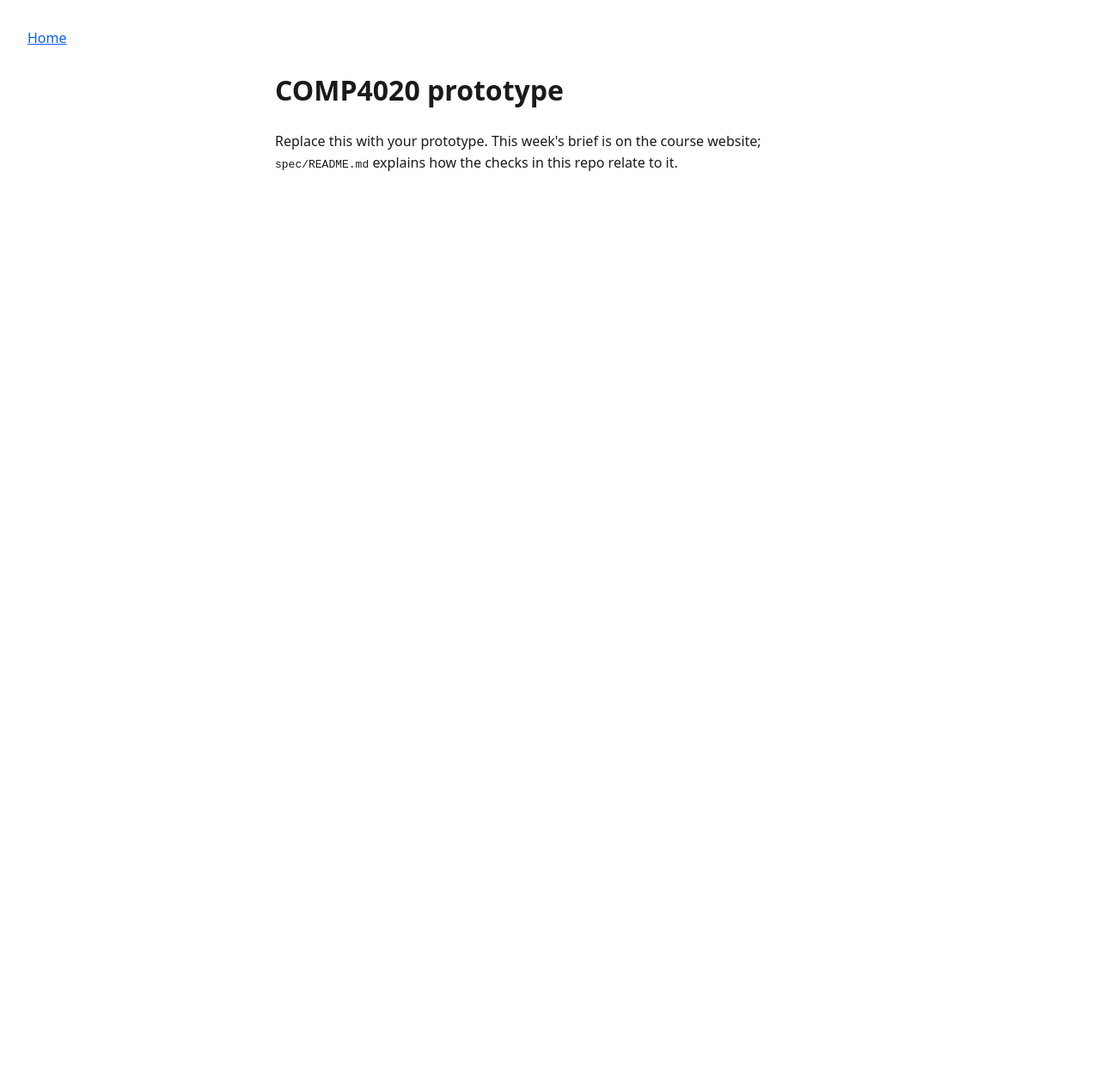
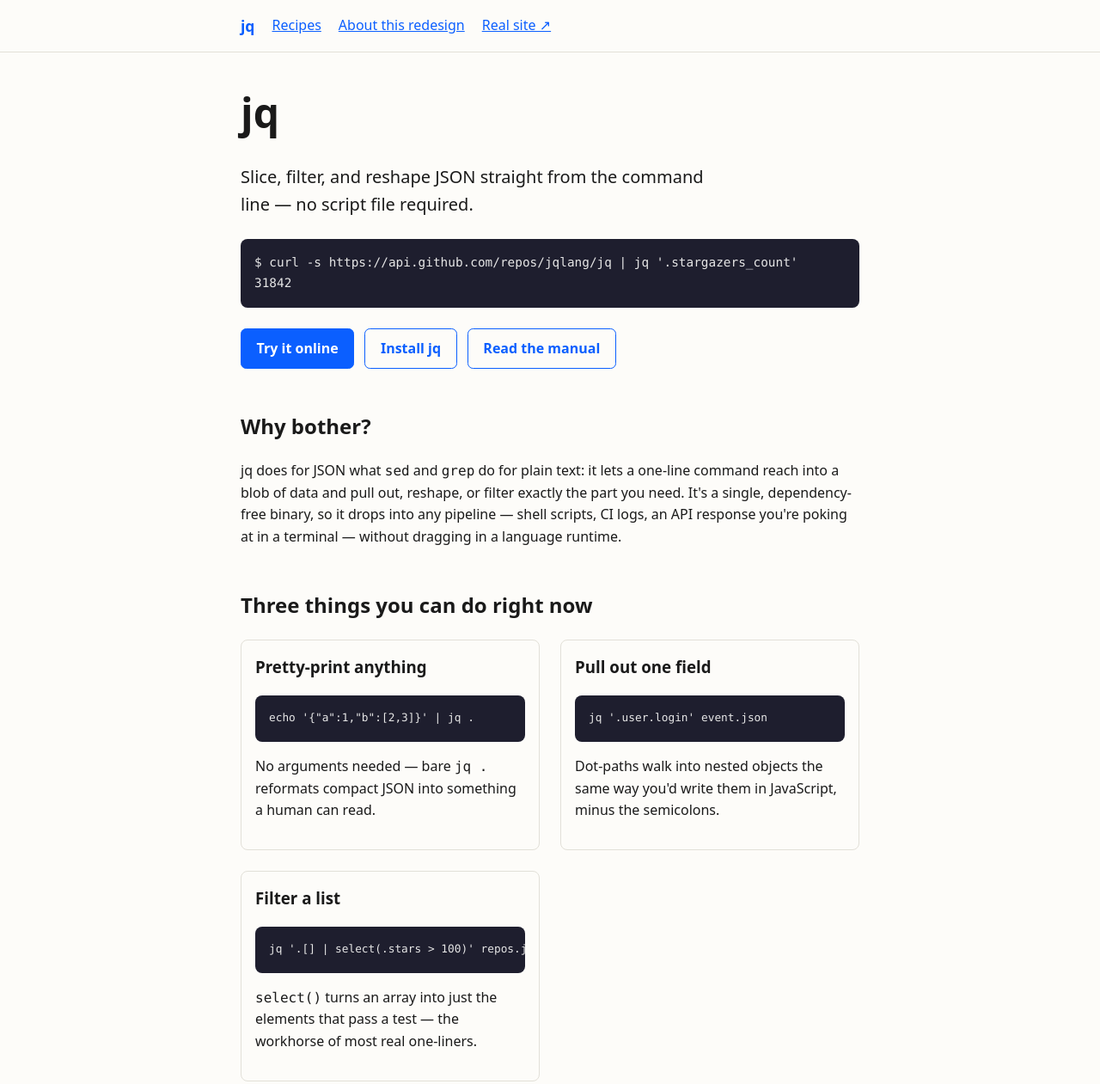
Before and after one commit to comp4020-agentic-coding-studio/comp4020-crit2-shitao, a website built with Vite: page index.html in a window 1280 px wide. Shown: the top 1261 px of the page at 86% size. Before the commit the page ends 800 px from the top, so only its background shows below. Built offline with nearby package versions, Linux system fonts and the light colour scheme.

Commit message:
site: redesign jq homepage with example above the fold

```diff
--- a/index.html
+++ b/index.html
@@ -3,22 +3,99 @@
   <head>
     <meta charset="UTF-8" />
     <meta name="viewport" content="width=device-width, initial-scale=1.0" />
-    <title>COMP4020 prototype</title>
+    <title>jq, redesigned — a command-line JSON processor</title>
     <link rel="stylesheet" href="./styles.css" />
   </head>
   <body>
     <header>
       <nav aria-label="Primary">
-        <a href="./">Home</a>
+        <a href="./" class="brand">jq</a>
+        <a href="#recipes">Recipes</a>
+        <a href="#redesign">About this redesign</a>
+        <a href="https://jqlang.org/">Real site ↗</a>
       </nav>
     </header>
     <main>
-      <h1>COMP4020 prototype</h1>
-      <p data-testid="intro">
-        Replace this with your prototype. This week's brief is on the course website;
-        <code>spec/README.md</code> explains how the checks in this repo relate to it.
+      <section class="hero">
+        <h1>jq</h1>
+        <p class="tagline">
+          Slice, filter, and reshape JSON straight from the command line — no
+          script file required.
+        </p>
+        <figure class="example" aria-label="A worked example">
+          <pre><code>$ curl -s https://api.github.com/repos/jqlang/jq | jq '.stargazers_count'
+31842</code></pre>
+        </figure>
+        <div class="cta-row">
+          <a class="button primary" href="https://jqplay.org/">Try it online</a>
+          <a class="button" href="https://jqlang.org/download/">Install jq</a>
+          <a class="button" href="https://jqlang.org/manual/">Read the manual</a>
+        </div>
+      </section>
+
+      <section class="why">
+        <h2>Why bother?</h2>
+        <p>
+          jq does for JSON what <code>sed</code> and <code>grep</code> do for
+          plain text: it lets a one-line command reach into a blob of data and
+          pull out, reshape, or filter exactly the part you need. It's a
+          single, dependency-free binary, so it drops into any pipeline —
+          shell scripts, CI logs, an API response you're poking at in a
+          terminal — without dragging in a language runtime.
+        </p>
+      </section>
+
+      <section id="recipes" class="recipes">
+        <h2>Three things you can do right now</h2>
+        <div class="recipe-grid">
+          <article class="recipe">
+            <h3>Pretty-print anything</h3>
+            <pre><code>echo '{"a":1,"b":[2,3]}' | jq .</code></pre>
+            <p>No arguments needed — bare <code>jq .</code> reformats compact
+              JSON into something a human can read.</p>
+          </article>
+          <article class="recipe">
+            <h3>Pull out one field</h3>
+            <pre><code>jq '.user.login' event.json</code></pre>
+            <p>Dot-paths walk into nested objects the same way you'd write
+              them in JavaScript, minus the semicolons.</p>
+          </article>
+          <article class="recipe">
+            <h3>Filter a list</h3>
+            <pre><code>jq '.[] | select(.stars > 100)' repos.json</code></pre>
+            <p><code>select()</code> turns an array into just the elements
+              that pass a test — the workhorse of most real one-liners.</p>
+          </article>
+        </div>
+      </section>
+
+      <section id="redesign" class="redesign">
+        <h2>About this redesign</h2>
+        <p>
+          I like jq: it's small, fast, dependency-free, and I reach for it
+          most days. But its homepage,
+          <a href="https://jqlang.org/">jqlang.org</a>, spends its first
+          screen on a download panel and its next several screens on a
+          changelog running back to 2013 — useful once you already know jq,
+          but it never shows a newcomer what the tool actually does. There's
+          no example anywhere on the page; you have to click through to the
+          tutorial or manual before seeing jq run on real input.
+        </p>
+        <p>
+          This page moves a worked example above the fold, replaces the
+          release history with three runnable recipes, and rewrites the pitch
+          in plainer language. It links back to the real site for downloads,
+          the manual, and everything else jq actually needs to ship — this is
+          a better front door, not a replacement project.
+        </p>
+      </section>
+    </main>
+    <footer>
+      <p>
+        Not affiliated with the jq maintainers. Original project:
+        <a href="https://github.com/jqlang/jq">github.com/jqlang/jq</a>.
       </p>
-    </main>
+    </footer>
     <script type="module" src="./main.ts"></script>
   </body>
 </html>
--- a/main.ts
+++ b/main.ts
@@ -1,8 +1,4 @@
-// Your prototype's TypeScript goes here. This file exists so the lint
-// sensor has something to check from day one. If the week's spec rules out
-// JavaScript, delete this file and the script tag in index.html — the site
-// you ship has to meet the spec, not the template's defaults.
-const intro = document.querySelector<HTMLElement>('[data-testid="intro"]');
-if (intro) {
-  intro.dataset.ready = "true";
+const nav = document.querySelector<HTMLElement>('nav[aria-label="Primary"]');
+if (nav) {
+  nav.dataset.ready = "true";
 }
--- a/styles.css
+++ b/styles.css
@@ -1,16 +1,146 @@
+:root {
+  color-scheme: light;
+
+  --ink: #1a1a1a;
+  --paper: #fdfcf9;
+  --accent: #0b5fff;
+  --code-bg: #1e1e2e;
+  --code-fg: #e6e6e6;
+  --rule: #e2e0d8;
+}
+
+* {
+  box-sizing: border-box;
+}
+
 body {
   margin: 0;
-  padding: 2rem;
   font-family: system-ui, sans-serif;
   line-height: 1.6;
-  color: #1a1a1a;
+  color: var(--ink);
+  background: var(--paper);
+}
+
+header {
+  border-bottom: 1px solid var(--rule);
+}
+
+a {
+  color: var(--accent);
+}
+
+nav[aria-label="Primary"] {
+  max-width: 48rem;
+  margin: 0 auto;
+  display: flex;
+  gap: 1.25rem;
+  padding: 1rem 1.5rem;
+  align-items: center;
+  flex-wrap: wrap;
+}
+
+.brand {
+  font-weight: 700;
+  font-size: 1.1rem;
+  text-decoration: none;
 }
 
 main {
-  max-width: 40rem;
+  max-width: 48rem;
   margin: 0 auto;
+  padding: 2rem 1.5rem 4rem;
 }
 
-a {
-  color: #0b5fff;
+section {
+  margin-bottom: 3rem;
 }
+
+.hero h1 {
+  font-size: 3rem;
+  margin: 0 0 0.5rem;
+}
+
+.tagline {
+  font-size: 1.25rem;
+  max-width: 34rem;
+}
+
+pre {
+  background: var(--code-bg);
+  color: var(--code-fg);
+  padding: 1rem;
+  border-radius: 0.5rem;
+  overflow-x: auto;
+  font-size: 0.9rem;
+}
+
+code {
+  font-family: "SF Mono", Menlo, Consolas, monospace;
+}
+
+.example {
+  margin: 1.5rem 0;
+}
+
+.cta-row {
+  display: flex;
+  gap: 0.75rem;
+  flex-wrap: wrap;
+}
+
+.button {
+  display: inline-block;
+  padding: 0.6rem 1.1rem;
+  border-radius: 0.4rem;
+  border: 1px solid var(--accent);
+  text-decoration: none;
+  font-weight: 600;
+}
+
+.button.primary {
+  background: var(--accent);
+  color: white;
+}
+
+.button:not(.primary) {
+  color: var(--accent);
+}
+
+.recipe-grid {
+  display: grid;
+  gap: 1.5rem;
+  grid-template-columns: repeat(auto-fit, minmax(15rem, 1fr));
+}
+
+.recipe {
+  border: 1px solid var(--rule);
+  border-radius: 0.5rem;
+  padding: 1rem;
+}
+
+.recipe h3 {
+  margin-top: 0;
+}
+
+.recipe pre {
+  font-size: 0.8rem;
+}
+
+.redesign {
+  border-top: 1px solid var(--rule);
+  padding-top: 2rem;
+}
+
+footer {
+  max-width: 48rem;
+  margin: 0 auto;
+  padding: 0 1.5rem 2rem;
+  color: #555;
+  font-size: 0.9rem;
+}
+
+@media (width <= 30rem) {
+  .hero h1 {
+    font-size: 2.25rem;
+  }
+}
```
